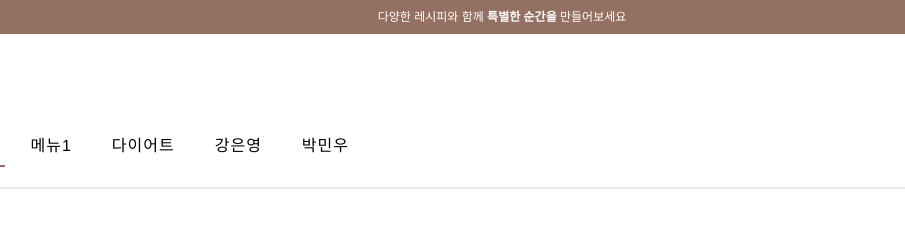
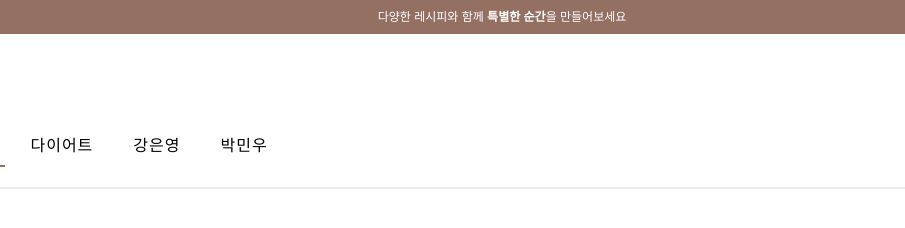
Before and after one commit to cynzenith/recipeDB, a plain HTML site: page include/header.html in a window 1280 px wide. Shown: the full height of the page, 138-1043 px from the left. Drawn offline with nearby package versions, Linux system fonts and the light colour scheme.

Commit message:
second commit

```diff
--- a/include/header.html
+++ b/include/header.html
@@ -21,7 +21,7 @@
         <div class="header-banner">
             <a href="http://">
                 <div class="header-banner-content">
-                다양한 레시피와 함께 <b> 특별한 순간을 </b> 만들어보세요
+                다양한 레시피와 함께 <b> 특별한 순간</b>을  만들어보세요
                 </div>
             </a>
         </div>
@@ -40,7 +40,7 @@
                     <a href="">
                         <svg width="24px" height="24px" viewBox="0 0 24 24" fill="none" xmlns="http://www.w3.org/2000/svg"><path d="M22 7.5H5.875L7.2 12.625H20L22 7.5Z" fill="#616161" stroke="#616161"></path><path d="M10 19a1 1 0 1 1-2 0 1 1 0 0 1 2 0ZM19 19a1 1 0 1 1-2 0 1 1 0 0 1 2 0Z" fill="#616161"></path><path d="M10 19a1 1 0 1 1-2 0 1 1 0 0 1 2 0ZM19 19a1 1 0 1 1-2 0 1 1 0 0 1 2 0Z" stroke="#616161"></path><path d="M2 4h3l3 12h12" stroke="#616161" stroke-width="2"></path></svg>
                     </a>
-                    <a>
+                    <a href="">
                         <svg width="24px" height="24px" viewBox="0 0 24 24" fill="none" xmlns="http://www.w3.org/2000/svg"><path d="M17 7A5 5 0 1 1 7 7a5 5 0 0 1 10 0ZM7.39 12.5s1.766 1.816 4.61 1.816c2.844 0 4.61-1.816 4.61-1.816l.242.234c1.515 1.461 2.66 3.271 3.135 7.253.13 1.09-.705 2.013-1.741 2.013H5.753c-1.036 0-1.87-.923-1.74-2.013.475-3.982.698-5.485 3.21-7.366.064-.048.166-.121.166-.121Z" fill="#616161"></path></svg>
                     </a>
                     <span>로그인</span>
@@ -50,9 +50,6 @@
             <nav class="nav-menu">
                 <a href="../index.html">
                     <div class="nav-menu-style active-nav" style="color:rgb(149, 106, 89); border-bottom: 2px solid rgb(147, 112, 98);">메인</div>
-                </a>
-                <a href="../index.html">
-                    <div class="nav-menu-style">메뉴1</div>
                 </a>
                 <a href="../index.html">
                     <div class="nav-menu-style">다이어트</div>
```
